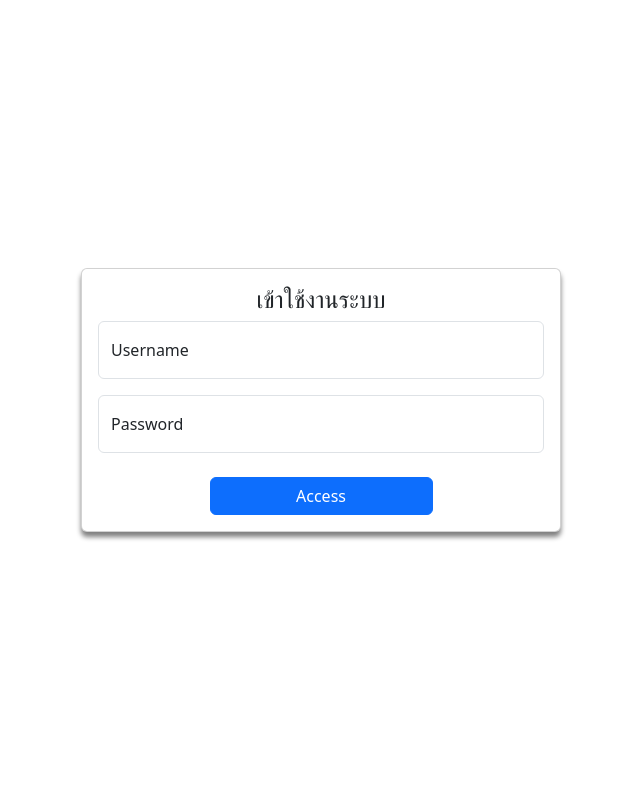
After one commit to littlecows/ict, a Flask app: template ui/templates/login.html in a window 1280 px wide. The commit adds this page. Shown: the whole page, without its empty margins (319-959 px from the left). Run offline with Flask 3, Linux system fonts and the light colour scheme; the template is opened without the code that fills it, so the values that code supplies are empty.

Commit message:
mok login succes

```diff
--- a/ui/app.py
+++ b/ui/app.py
@@ -1,20 +1,78 @@
-from flask import Flask, render_template, request, redirect
+from flask import Flask, render_template, request, redirect, session
 from werkzeug.utils import secure_filename
+
+import pymysql.cursors
+
 import os
 
 app = Flask(__name__)
+app.secret_key = 'notyourbussiness'
 
 UPLOAD_FOLDER = 'uploads'
 ALLOWED_EXTENSIONS = {'png', 'jpg', 'jpeg', 'gif'}
 app.config['UPLOAD_FOLDER'] = UPLOAD_FOLDER
 
+connection = pymysql.connect(host='43.228.85.107',
+                             user='root',
+                             password='kbu123',
+                             database='ict_awrad',
+                             cursorclass=pymysql.cursors.DictCursor,
+                             connect_timeout=100)
+
+global test_person
+test_person = ''
 @app.route('/')
 def index():
-    return render_template("index.html")
+    return render_template("login.html")
+
+@app.route('/login', methods=['POST'])
+def login():
+    global test_person
+    if not request.method == 'POST':
+        return redirect('/')
+
+    datas = request.form
+
+    sql = f'''
+        select id
+        from personnel
+        where frist_name = '{datas['username']}' and last_name = '{datas['password']}'
+    '''
+
+    with connection.cursor() as cursor:
+        cursor.execute(sql)
+        result = cursor.fetchall()
+        print(result[0]['id'])
+        test_person = result[0]['id']
+    # connection.close()
+
+    return redirect('/personal')
 
 @app.route('/personal')
 def personal():
-    return render_template("personal.html")
+    global test_person
+
+    sql = f'''
+        select personnel.frist_name, personnel.last_name, personnel.code_per,
+        department.value_name
+        from personnel
+        join department on personnel.department_id = department.id
+        where personnel.id = {test_person}
+    '''
+    with connection.cursor() as cursor:
+        cursor.execute(sql)
+        result = cursor.fetchall()
+        # print(result)
+    # connection.close()
+
+    base_ = {
+        'firstname': result[0]['frist_name'],
+        'lastname': result[0]['last_name'],
+        'code': result[0]['code_per'],
+        'department': result[0]['value_name']
+    }
+
+    return render_template("personal.html", base_=base_)
 
 @app.route('/progress', methods=['POST'])
 def personal_progress():
@@ -24,6 +82,8 @@ def personal_progress():
 
     datas = request.form
     file = request.files['picture']
+
+    print(datas)
 
     if file:
         filename = secure_filename(file.filename)
--- /dev/null
+++ b/ui/static/login.css
@@ -0,0 +1,10 @@
+.login {
+    display: flex;
+    justify-content: center;
+    align-items: center;
+    height: 100vh;
+}
+.card {
+    width: 30rem;
+    box-shadow: 0 5px 5px 0 gray;
+}
--- /dev/null
+++ b/ui/templates/login.html
@@ -0,0 +1,34 @@
+<!DOCTYPE html>
+<html lang="en">
+<head>
+    <meta charset="UTF-8">
+    <meta name="viewport" content="width=device-width, initial-scale=1.0">
+    <link rel="stylesheet" href="../static/login.css">
+    <link rel="stylesheet" href="../static/bootstrap-5.3.3-dist/css/bootstrap.min.css">
+    <script src="../static/bootstrap-5.3.3-dist/js/bootstrap.bundle.min.js"></script>
+    <title>Login</title>
+</head>
+<body>
+    <div class="container-fluid login">
+        <div class="card text-center">
+            <div class="card-body">
+                <h4>เข้าใช้งานระบบ</h4>
+                <form action="/login" method="post">
+                    <div class="form-floating mb-3">
+                        <input type="text" name="username" class="form-control" id="floatingInput" placeholder="name@example.com">
+                        <label for="floatingInput">Username</label>
+                    </div>
+                    <div class="form-floating">
+                        <input type="password" name="password" class="form-control" id="floatingPassword" placeholder="Password">
+                        <label for="floatingPassword">Password</label>
+                    </div>
+                    <br>
+                    <button class="btn btn-primary" style="width: 50%;" type="submit">Access</button>
+                </form>
+            </div>
+        </div>
+    </div>
+
+    <script src="../static/bootstrap-5.3.3-dist/js/bootstrap.min.js"></script>
+</body>
+</html>
```
Also changed, not shown: ui/templates/personal.html (+4 -6 lines).
